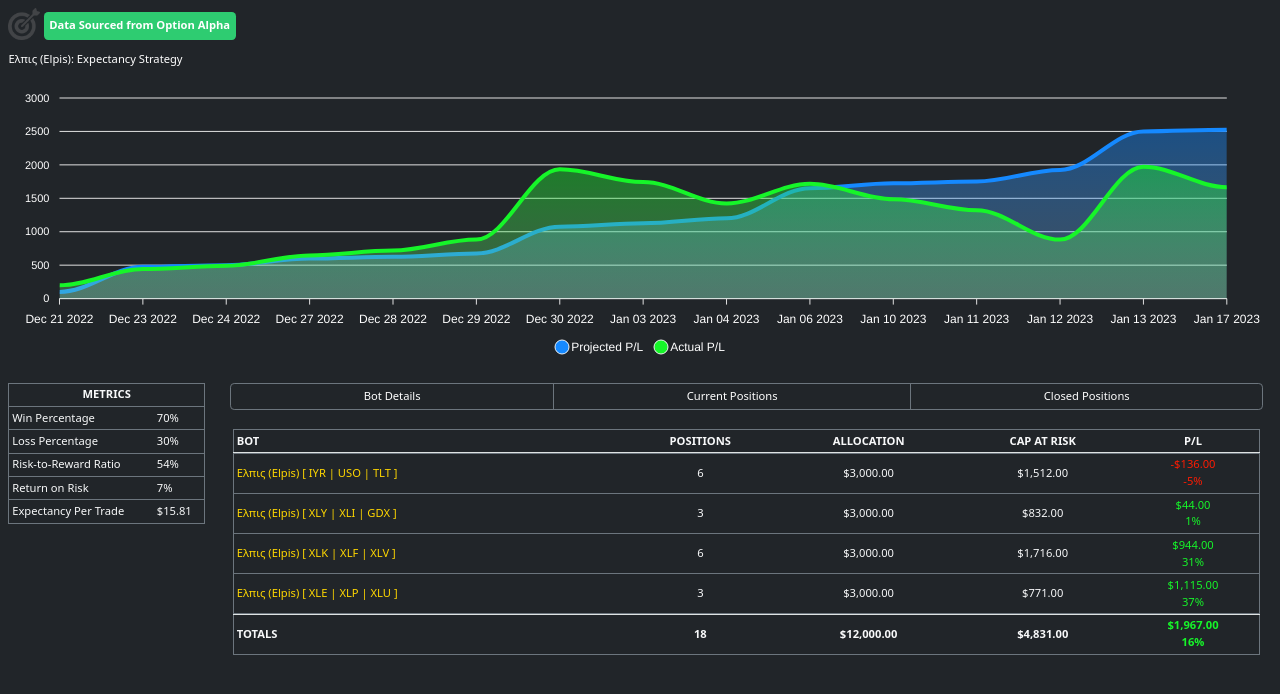
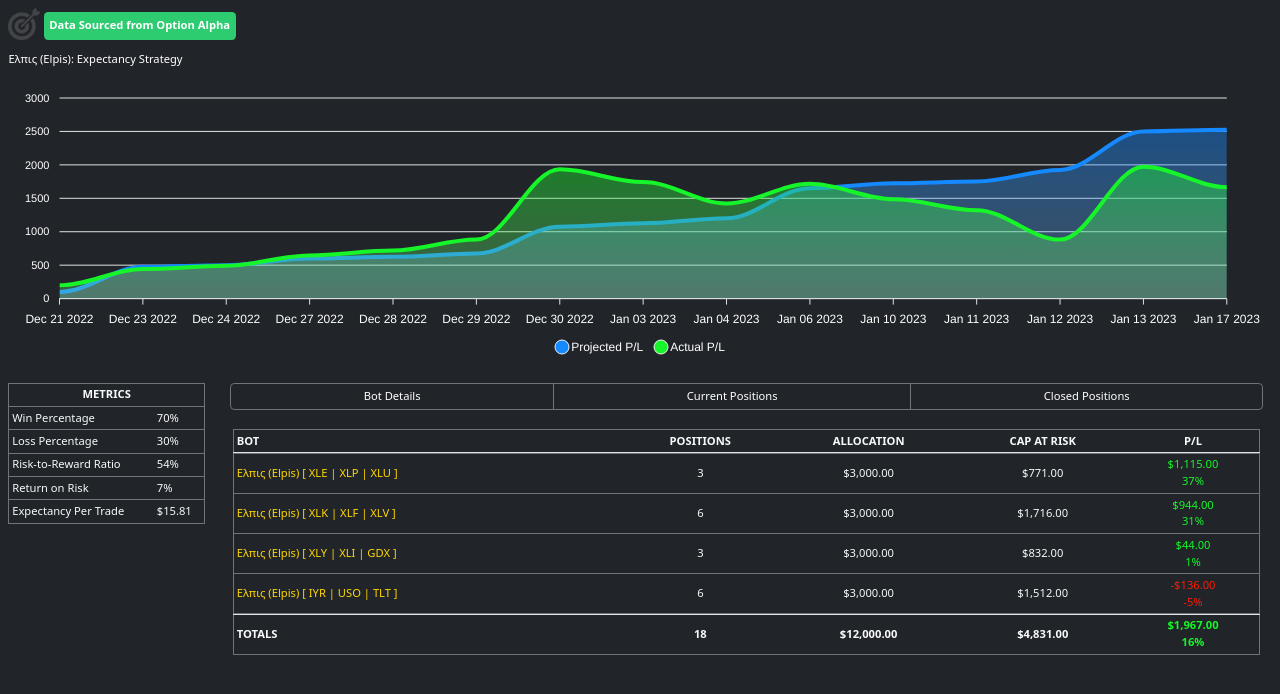
Before and after one commit to NickForneris/expectancy-strategy, a React (Create React App) app: page / in a window 1280 px wide. Shown: the top 694 px of the page. Built offline with nearby package versions, Linux system fonts and the light colour scheme.

Commit message:
sorted tables

```diff
--- a/src/App.js
+++ b/src/App.js
@@ -154,7 +154,8 @@ function App() {
     )
   }
 
-  const dataBotBody = () => (botData || []).map((bot, i) => {
+  const dataBotBody = () => (botData || []).sort((a, b) =>
+  b.pnl - a.pnl).map((bot, i) => {
     return (
       <tr key={i}>
         <td className='align-middle gold'>{bot.name}</td>
@@ -186,7 +187,7 @@ function App() {
   }
 
   const dataPosBody = () => (posData || []).sort((a, b) =>
-    moment(b.closeDate).valueOf() - moment(a.openDate)).map((pos, i) => {
+    a.days - b.days).map((pos, i) => {
       return (
         <tr key={i}>
           <td className="gold">
```
